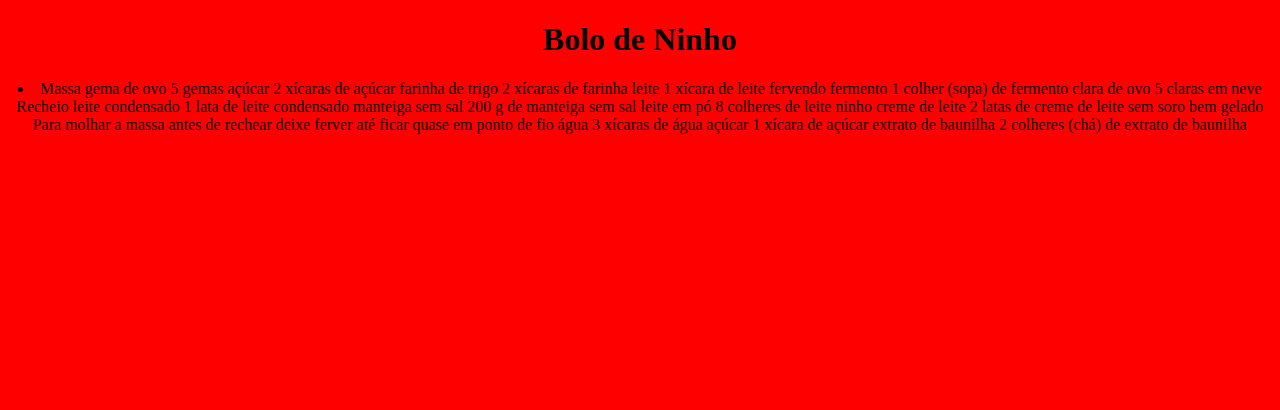
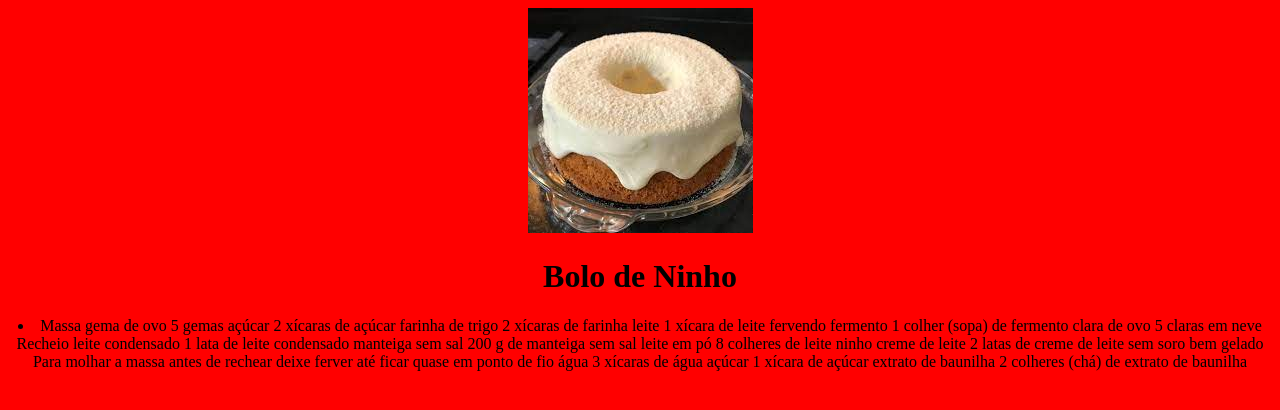
Before and after one commit to zvitinsz/receitas, a plain HTML site: page receitas2.html in a window 1280 px wide. Drawn offline with Linux system fonts and the light colour scheme.

Commit message:
Update receitas2.html

```diff
--- a/receitas2.html
+++ b/receitas2.html
@@ -7,6 +7,7 @@
     <link rel="stylesheet" href="vitor2.css">
 </head>
 <body>
+    <img src="ninho.jpeg">
     <h1>Bolo de Ninho</h1>
     <li>Massa
 gema de ovo
@@ -37,5 +38,8 @@ açúcar
 1 xícara de açúcar
 extrato de baunilha
 2 colheres (chá) de extrato de baunilha</li>
+
+
+
 </body>
 </html>
```
